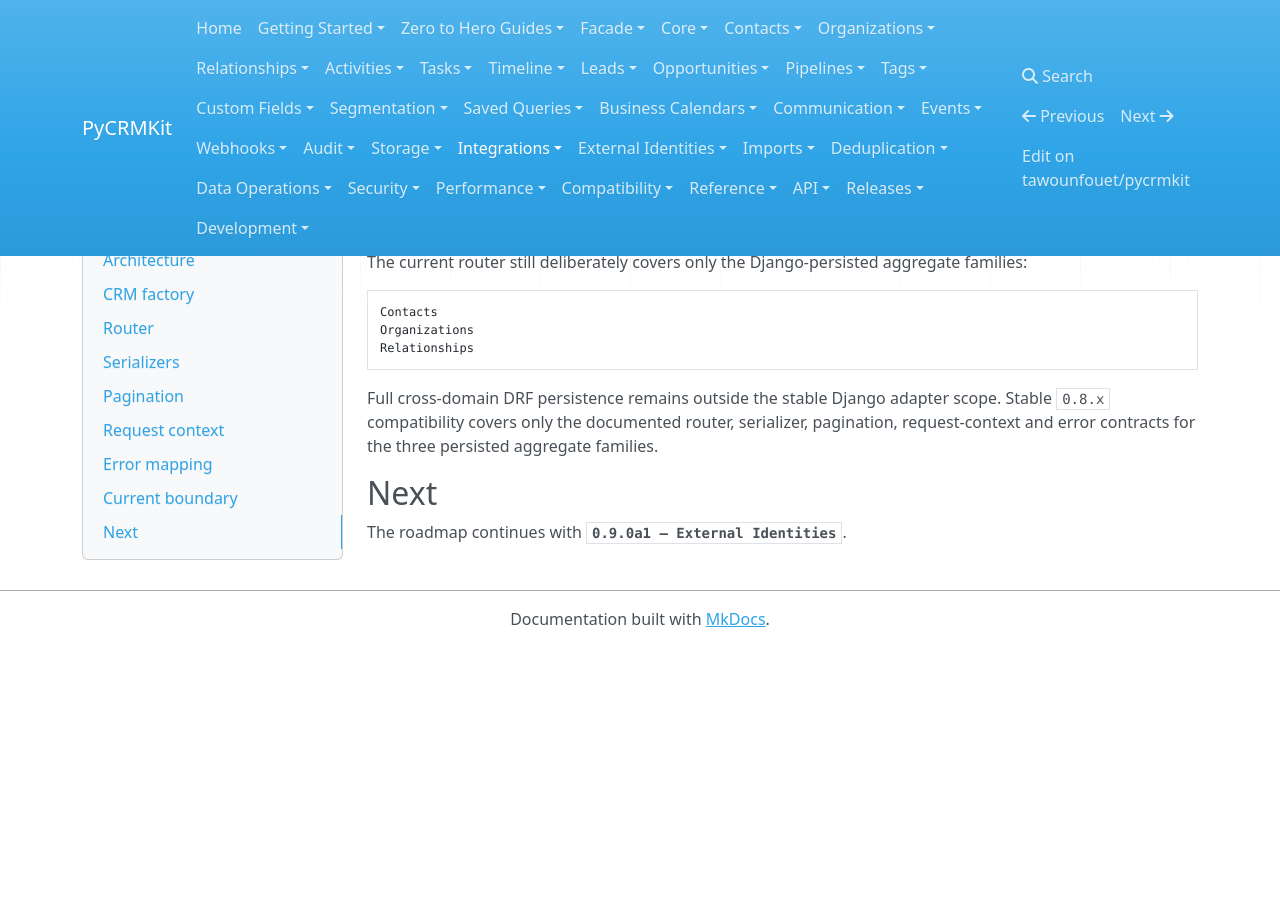
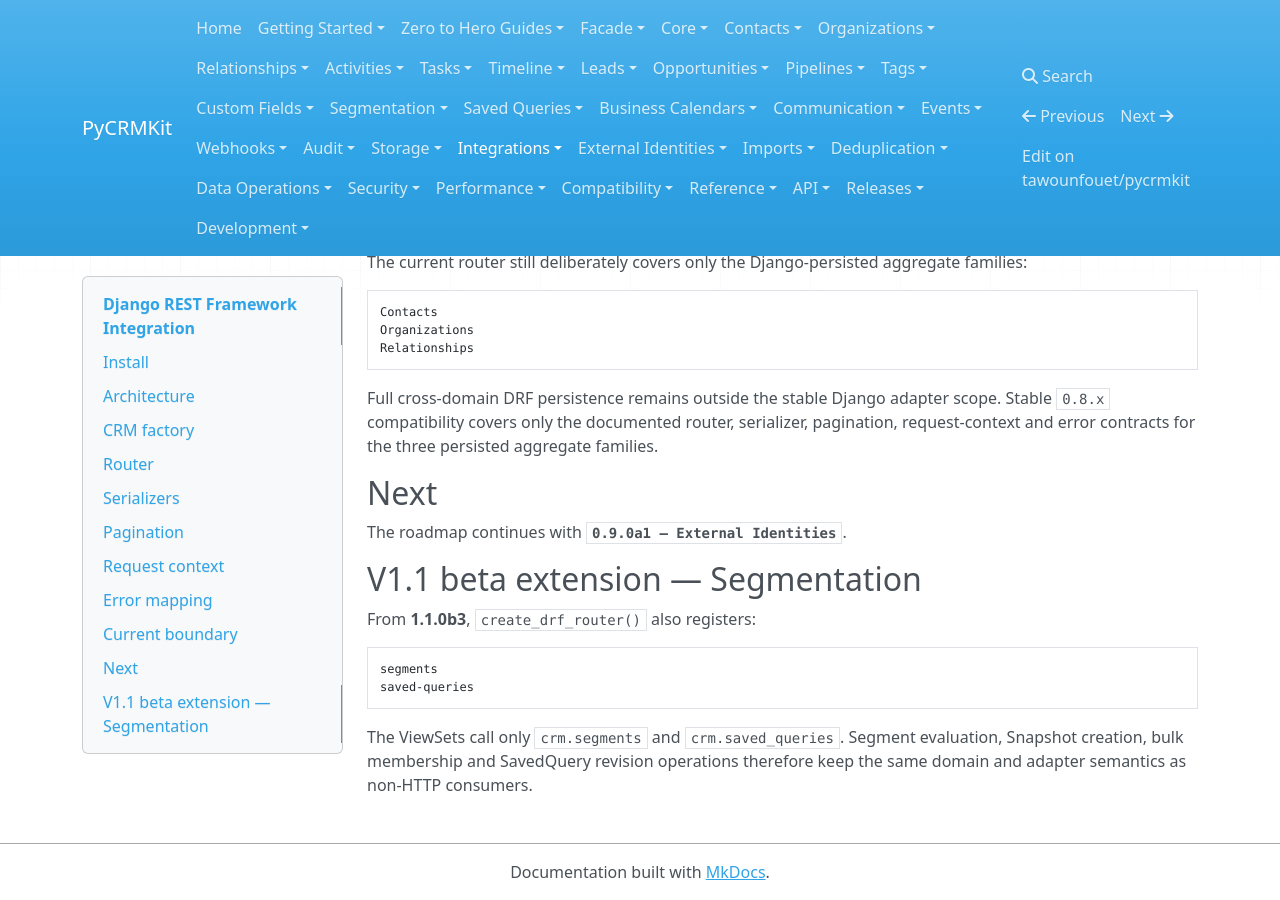
Before and after one commit to tawounfouet/pycrmkit, an MkDocs documentation site: the page built from docs/integrations/drf.md, in a window 1280 px wide and 900 px high, scrolled down 3738 px. Built offline with MkDocs 1.6.1, drawn with Linux system fonts in a browser that asks for light colours; nearby versions of some CDN libraries; before the commit the page ends 4385 px from its top, so only the background shows below that.

Commit message:
docs(drf): document Segmentation routes

```diff
--- a/docs/integrations/drf.md
+++ b/docs/integrations/drf.md
@@ -224,3 +224,18 @@ persisted aggregate families.
 ## Next
 
 The roadmap continues with **`0.9.0a1 — External Identities`**.
+
+
+## V1.1 beta extension — Segmentation
+
+From **1.1.0b3**, `create_drf_router()` also registers:
+
+~~~text
+segments
+saved-queries
+~~~
+
+The ViewSets call only `crm.segments` and `crm.saved_queries`. Segment
+evaluation, Snapshot creation, bulk membership and SavedQuery revision
+operations therefore keep the same domain and adapter semantics as non-HTTP
+consumers.
```
